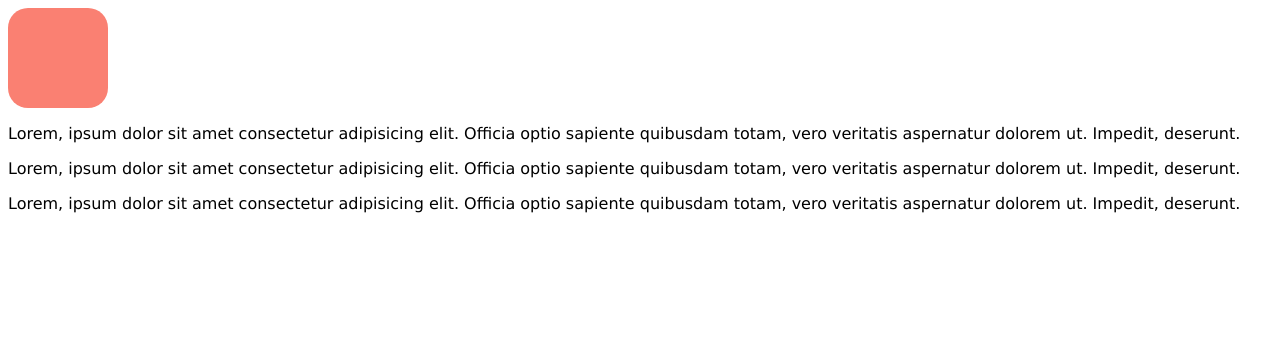
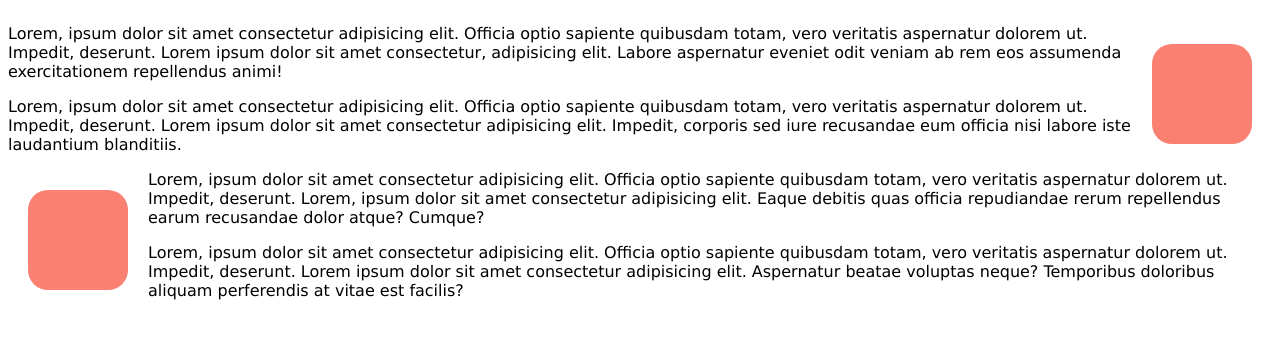
Before and after one commit to utkarshIsAProgrammer/Full-Stack-Development, a plain HTML site: page Phase-1-Foundations/CSS/07-float/index.html in a window 1280 px wide. Drawn offline with Linux system fonts and the light colour scheme.

Commit message:
learn Overflow

```diff
--- a/Phase-1-Foundations/CSS/07-float/index.html
+++ b/Phase-1-Foundations/CSS/07-float/index.html
@@ -8,22 +8,39 @@
 	</head>
 	<body>
 		<main>
-			<div id="box1"></div>
+			<div class="box" id="box1"></div>
 
 			<p>
 				Lorem, ipsum dolor sit amet consectetur adipisicing elit.
 				Officia optio sapiente quibusdam totam, vero veritatis
-				aspernatur dolorem ut. Impedit, deserunt.
+				aspernatur dolorem ut. Impedit, deserunt. Lorem ipsum dolor sit
+				amet consectetur, adipisicing elit. Labore aspernatur eveniet
+				odit veniam ab rem eos assumenda exercitationem repellendus
+				animi!
 			</p>
 			<p>
 				Lorem, ipsum dolor sit amet consectetur adipisicing elit.
 				Officia optio sapiente quibusdam totam, vero veritatis
-				aspernatur dolorem ut. Impedit, deserunt.
+				aspernatur dolorem ut. Impedit, deserunt. Lorem ipsum dolor sit
+				amet consectetur adipisicing elit. Impedit, corporis sed iure
+				recusandae eum officia nisi labore iste laudantium blanditiis.
+			</p>
+			<div class="box" id="box2"></div>
+			<p>
+				Lorem, ipsum dolor sit amet consectetur adipisicing elit.
+				Officia optio sapiente quibusdam totam, vero veritatis
+				aspernatur dolorem ut. Impedit, deserunt. Lorem, ipsum dolor sit
+				amet consectetur adipisicing elit. Eaque debitis quas officia
+				repudiandae rerum repellendus earum recusandae dolor atque?
+				Cumque?
 			</p>
 			<p>
 				Lorem, ipsum dolor sit amet consectetur adipisicing elit.
 				Officia optio sapiente quibusdam totam, vero veritatis
-				aspernatur dolorem ut. Impedit, deserunt.
+				aspernatur dolorem ut. Impedit, deserunt. Lorem ipsum dolor sit
+				amet consectetur adipisicing elit. Aspernatur beatae voluptas
+				neque? Temporibus doloribus aliquam perferendis at vitae est
+				facilis?
 			</p>
 		</main>
 	</body>
--- a/Phase-1-Foundations/CSS/07-float/style.css
+++ b/Phase-1-Foundations/CSS/07-float/style.css
@@ -1,10 +1,20 @@
 body {
 	font-family: Verdana, Geneva, Tahoma, sans-serif;
+	display: flow-root;
 }
 
-#box1 {
+.box {
 	width: 100px;
 	height: 100px;
 	background-color: salmon;
 	border-radius: 20px;
+	margin: 20px;
 }
+
+#box1 {
+	float: right;
+}
+
+#box2 {
+	float: left;
+}
--- /dev/null
+++ b/Phase-1-Foundations/CSS/08-overflow/style.css
@@ -0,0 +1,14 @@
+body {
+	font-family: Verdana, Geneva, Tahoma, sans-serif;
+	border: 2px solid black;
+}
+
+div {
+	border: 2px solid black;
+	height: 75px;
+
+	/* overflow: hidden; */
+	/* overflow: scroll; */
+	overflow: clip;
+	overflow-clip-margin: 50px;
+}
```
Also changed, not shown: Phase-1-Foundations/CSS/08-overflow/index.html (added, +35 -0 lines), 1 other file.
